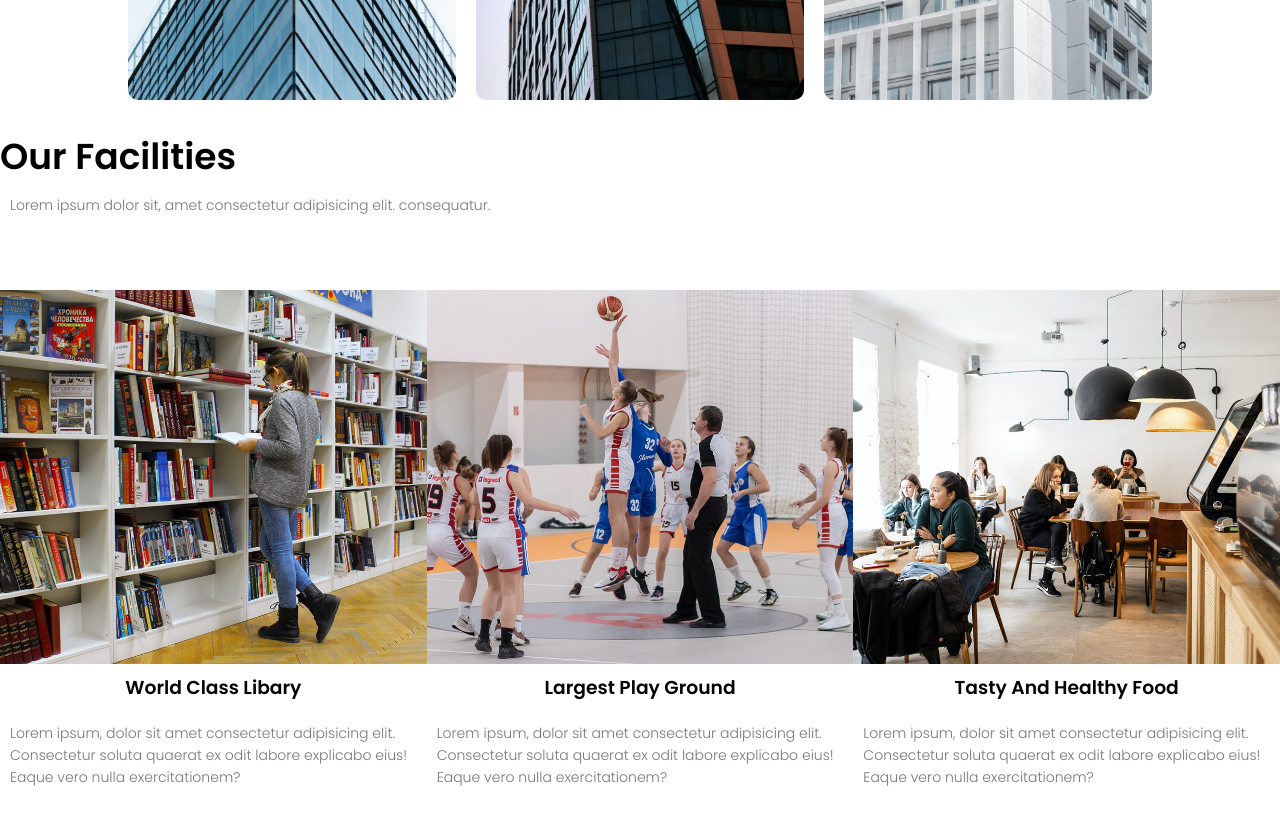
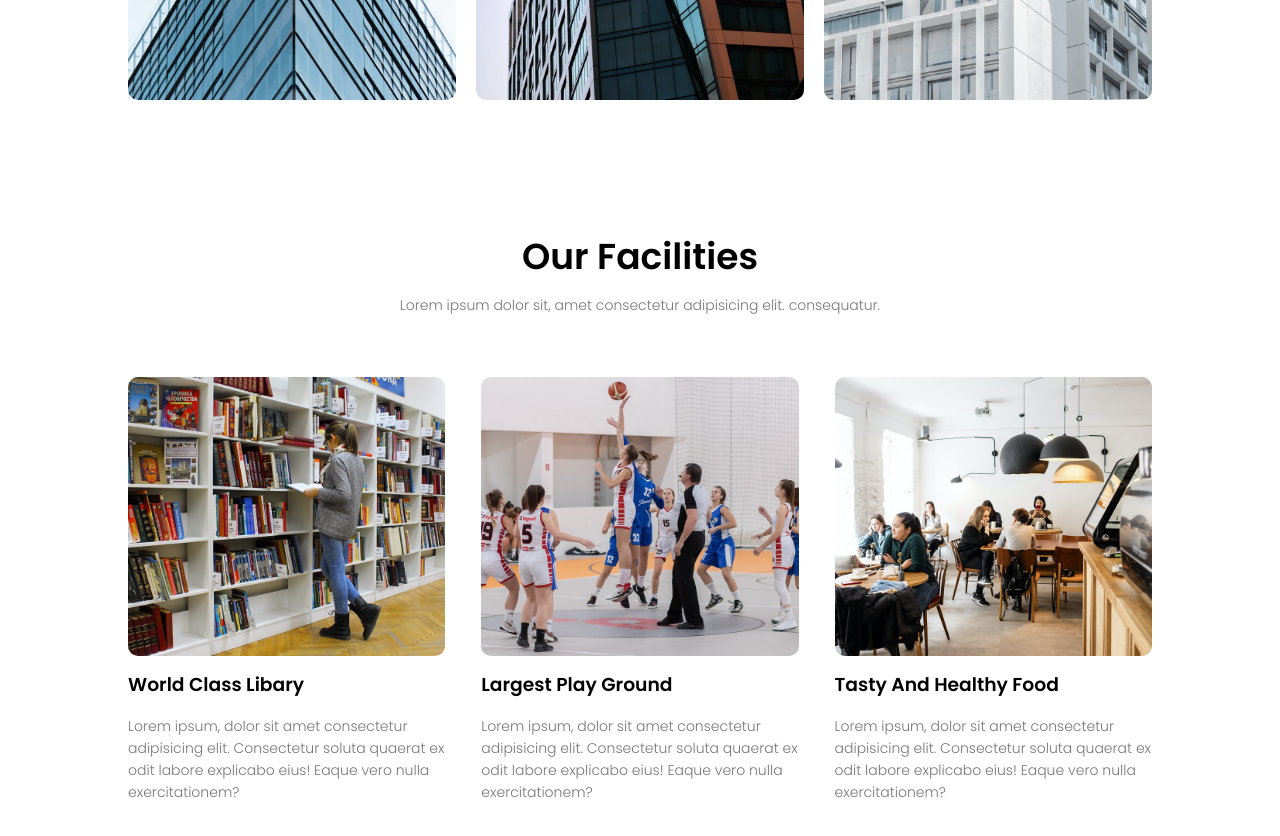
Before and after one commit to Sarycodes/Eduford, a plain HTML site: page index.html in a window 1280 px wide. Shown: the part 1900-2736 px from the top of the page. Before the commit the page ends 2698 px from the top, so only its background shows below. Drawn offline with nearby package versions, Linux system fonts and the light colour scheme.

Commit message:
Added facilities section styling

```diff
--- a/styles.css
+++ b/styles.css
@@ -303,3 +303,33 @@ h3 {
   bottom: 49%;
   opacity: 1;
 }
+
+/* facilities */
+.facilities {
+  width: 80%;
+  margin: auto;
+  text-align: center;
+  padding-top: 100px;
+}
+
+.facilities-col {
+  flex-basis: 31%;
+  border-radius: 10px;
+  text-align: left;
+  margin-bottom: 5%;
+}
+
+.facilities-col img {
+  width: 100%;
+  border-radius: 10px;
+}
+
+.facilities-col p {
+  padding: 0;
+}
+
+.facilities-col h3 {
+  margin-top: 15px;
+  margin-bottom: 16px;
+  text-align: left;
+}
```
